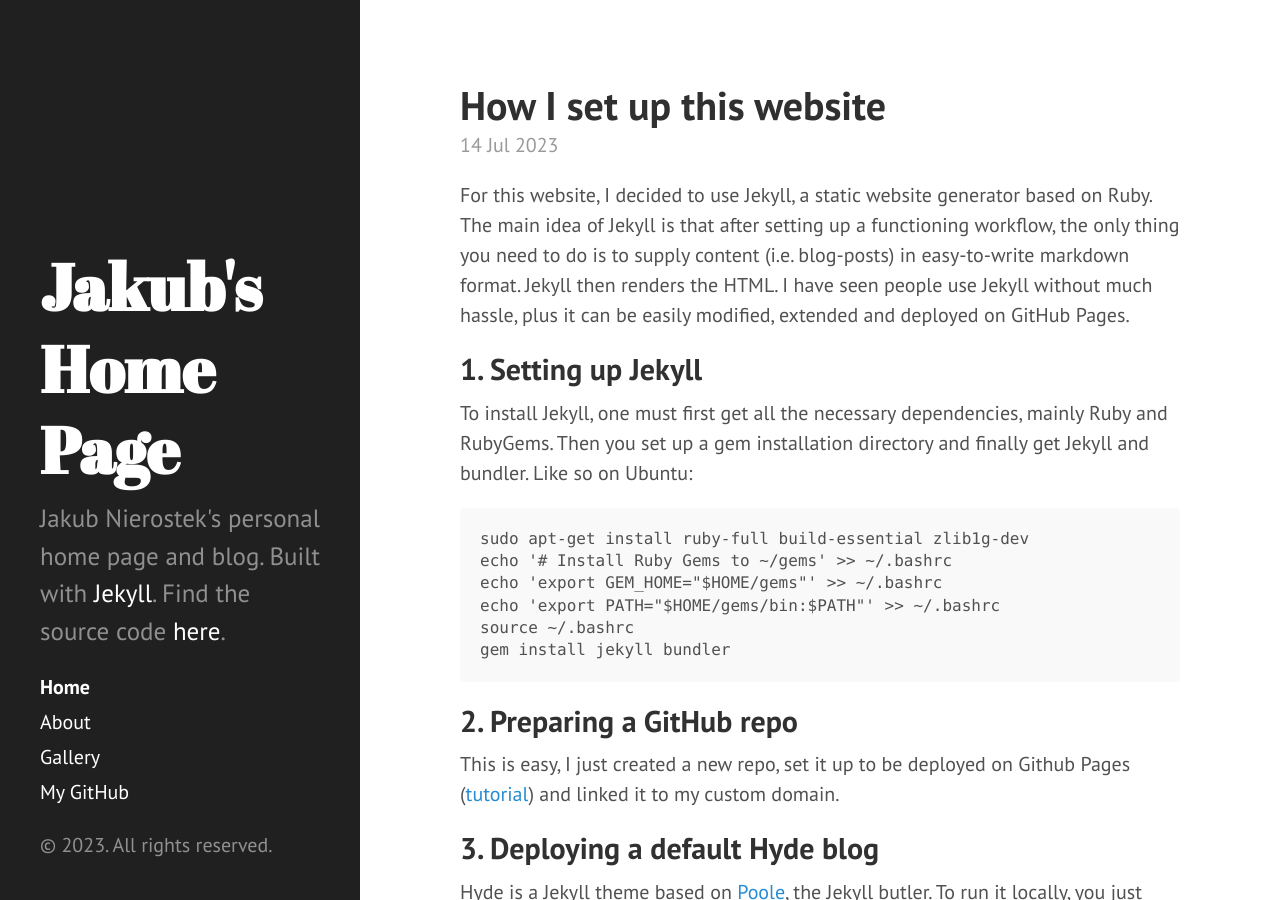
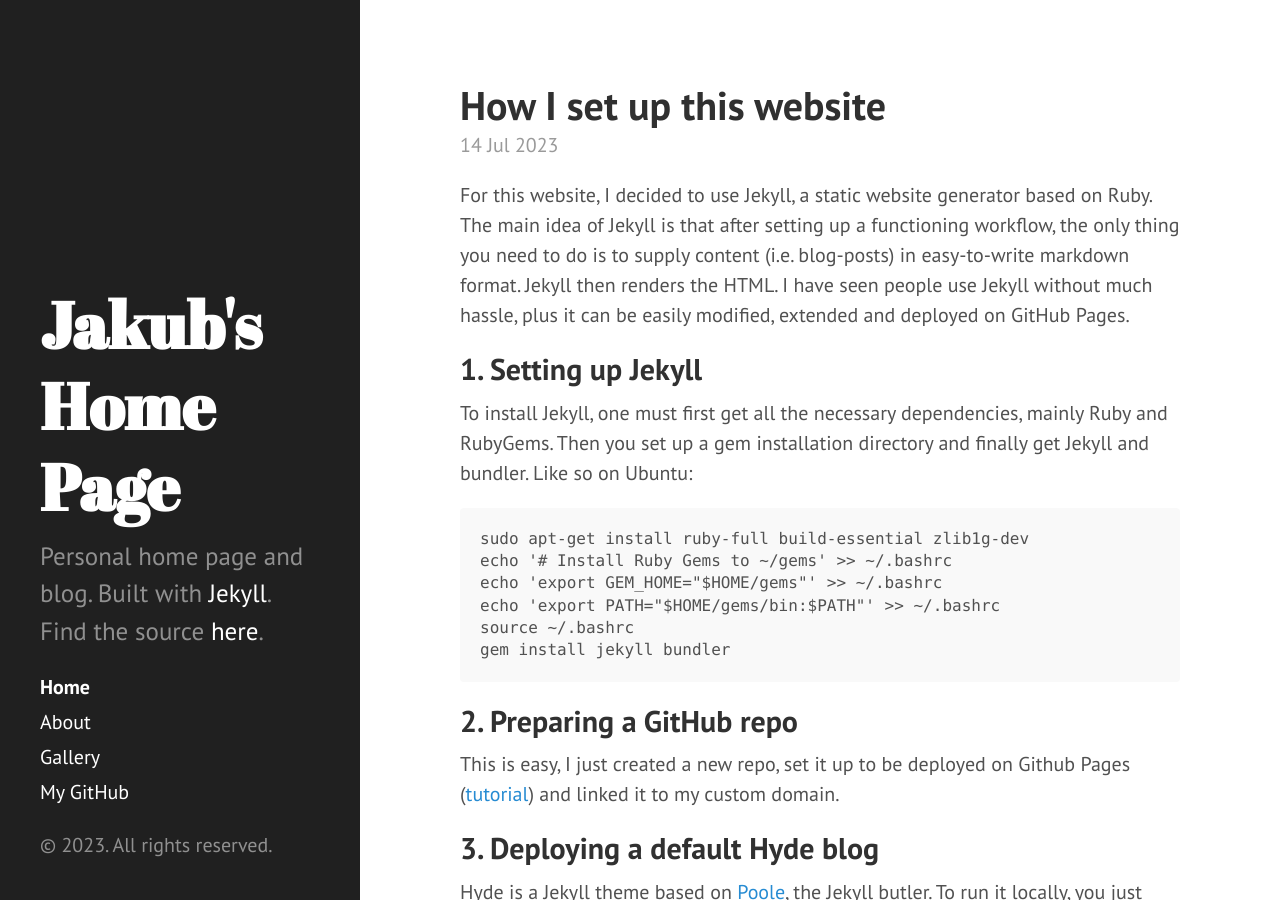
Before and after one commit to nierja/hyde, a Jekyll site: the page built from index.html, in a window 1280 px wide and 900 px high. Built offline with Jekyll 4.4.1, drawn with Linux system fonts in a browser that asks for light colours; emoji names are drawn with the system emoji font; formulas are drawn with MathJax 3; the list of posts is cut into pages by our own code.

Commit message:
Modify configuration

```diff
--- a/_config.yml
+++ b/_config.yml
@@ -28,7 +28,7 @@ permalink:        pretty
 title:            Jakub's Home Page
 tagline:
 description:      >
-                  Jakub Nierostek's personal home page and blog. Built with <a href="http://jekyllrb.com" target="_blank">Jekyll</a>. Find the source code <a href="https://github.com/nierja/hyde" target="_blank">here</a>.
+                  Personal home page and blog. Built with <a href="http://jekyllrb.com" target="_blank">Jekyll</a>. Find the source <a href="https://github.com/nierja/hyde" target="_blank">here</a>.
 url:              https://www.jakubnierostek.cz/
 baseurl:          /
 # 'Personal home page and blog of Jakub Nierostek. Built with <a href="http://jekyllrb.com" target="_blank">Jekyll</a>. Find the source <a href="https://github.com/nierja/hyde" target="_blank">here</a>.'
--- a/_layouts/default.html
+++ b/_layouts/default.html
@@ -3,7 +3,7 @@
 
   {% include head.html %}
 
-  <body>
+  <body class="theme-base-00">
 
     {% include sidebar.html %}
 
```
Also changed, not shown: 1 other file.
